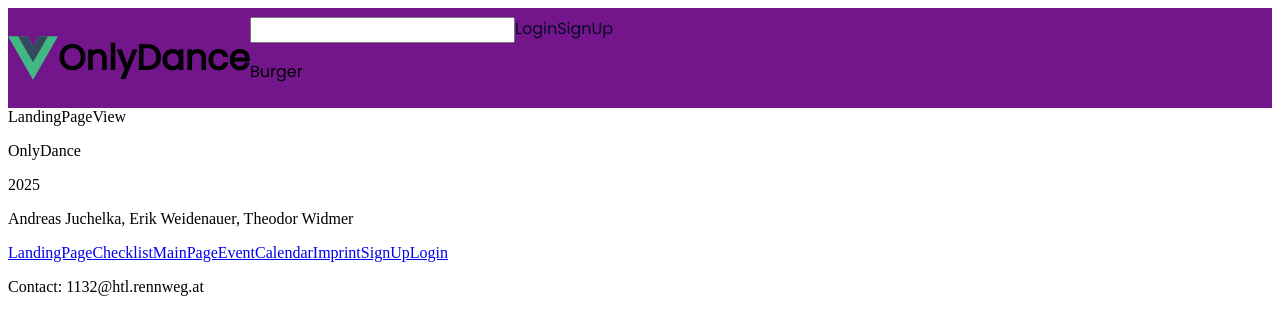
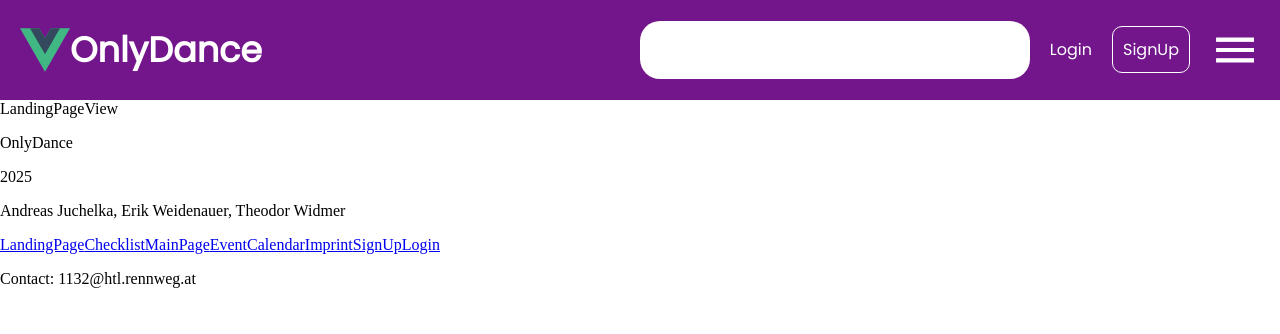
Before and after one commit to WeidenauerErik/OnlyDance-Frontend, a Vue app: page / in a window 1280 px wide. Shown: the top 334 px of the page. Built offline with nearby package versions, Linux system fonts and the light colour scheme.

Commit message:
finishing the prototype for the navbar
not tests included

```diff
--- a/index.html
+++ b/index.html
@@ -6,7 +6,7 @@
     <meta name="viewport" content="width=device-width, initial-scale=1.0">
     <title>OnlyDance</title>
   </head>
-  <body>
+  <body style="margin: 0;">
     <div id="app"></div>
     <script type="module" src="/src/main.ts"></script>
   </body>
--- a/src/assets/main.scss
+++ b/src/assets/main.scss
@@ -3,6 +3,7 @@ $secondary-color : #070926;
 $tertiary-color : #281259;
 $fourth-color : #9F2CBF;
 $fifth-color : #C04BF2;
+$basic-white: white;
 
 @import 'https://fonts.googleapis.com/css?family=Poppins';
 $standard-font : Poppins;
--- a/src/components/NavBarComponent.vue
+++ b/src/components/NavBarComponent.vue
@@ -10,11 +10,11 @@ import {RouterLink} from "vue-router";
     </div>
 
     <nav id="linksContainerNavBar">
-      <input type="text" id="SearchBarNavBar">
-      <RouterLink to="/SignUpLogin" class="routerLinksNavBar">Login</RouterLink>
-      <RouterLink to="/SignUpLogin" class="routerLinksNavBar">SignUp</RouterLink>
+      <input type="text" id="searchBarNavBar">
+      <RouterLink to="/SignUpLogin" class="routerLinksNavBar" id="loginNavBar">Login</RouterLink>
+      <RouterLink to="/SignUpLogin" class="routerLinksNavBar" id="signUpNavBar">SignUp</RouterLink>
 
-      <p>Burger</p>
+      <img src="../assets/menuIcon.png" id="menuIconNavBar" alt="Menu button">
       <!--
       <RouterLink to="/" class="routerLinksNavBar">LandingPage</RouterLink>
       <RouterLink to="/Checklist" class="routerLinksNavBar">Checklist</RouterLink>
@@ -29,7 +29,7 @@ import {RouterLink} from "vue-router";
 #containerNavBar {
   display: flex;
   flex-direction: row;
-  justify-content: space-around;
+  justify-content: space-between;
   align-items: center;
   width: 100%;
   background-color: $primary-color;
@@ -37,6 +37,7 @@ import {RouterLink} from "vue-router";
   #logoContainerNavBar {
     display: flex;
     flex-direction: row;
+    margin-left: 20px;
 
     #logoNavBar {
       width: 50px;
@@ -44,14 +45,44 @@ import {RouterLink} from "vue-router";
 
     #titleNavBar {
       font-size: 35px;
+      color: $basic-white;
     }
   }
 
   #linksContainerNavBar {
-    width: 100%;
+    display: flex;
+    flex-direction: row;
+    align-items: center;
+    margin-right: 20px;
+
+    #signUpNavBar {
+      border: $basic-white 1px solid;
+      padding: 10px;
+      border-radius: 10px;
+      margin: 0 20px 0 20px;
+    }
+
+    #loginNavBar {
+      margin-left: 20px;
+    }
+
+    #searchBarNavBar {
+      border: none;
+      border-radius: 20px;
+      height: 7vh;
+      font-size: 20px;
+    }
+
+    #searchBarNavBar:focus {
+      outline: none;
+    }
+
+    #menuIconNavBar {
+      width: 50px;
+    }
 
     .routerLinksNavBar {
-      color: $secondary-color;
+      color: $basic-white;
       text-decoration: none;
     }
 
```
Also changed, not shown: src/assets/menuIcon.png (added).
